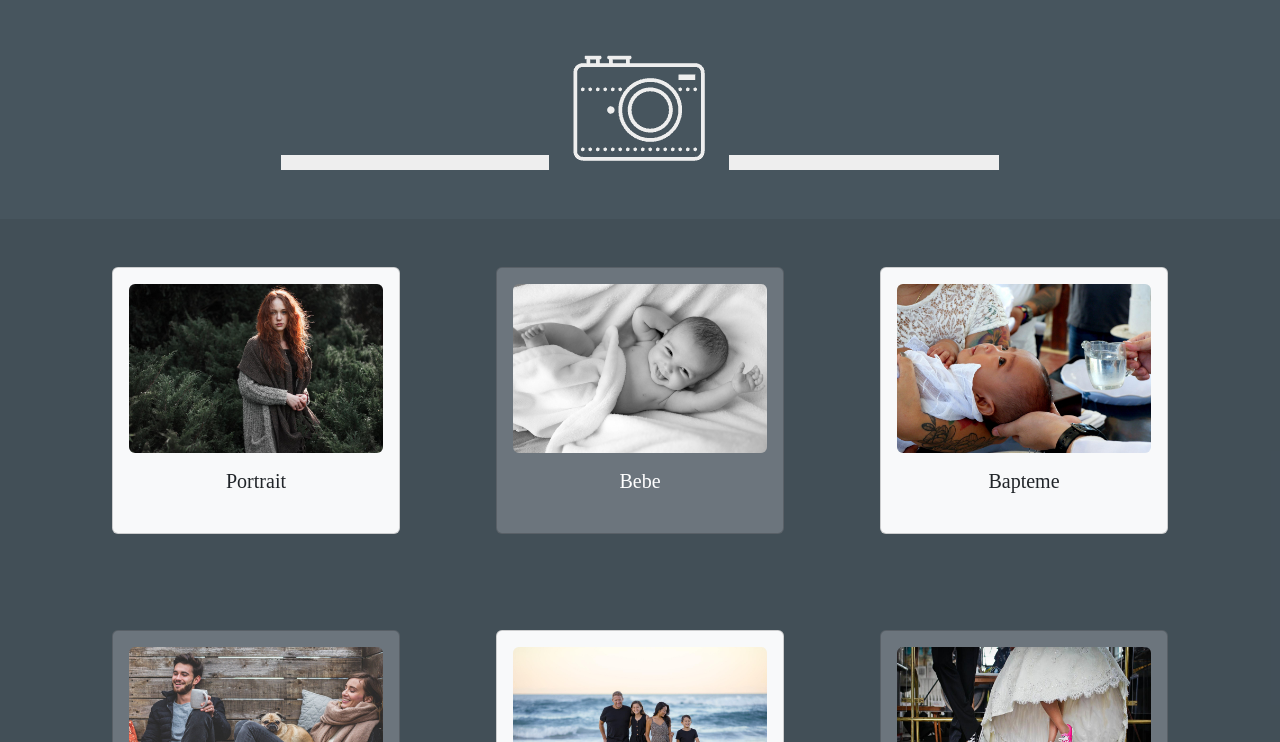
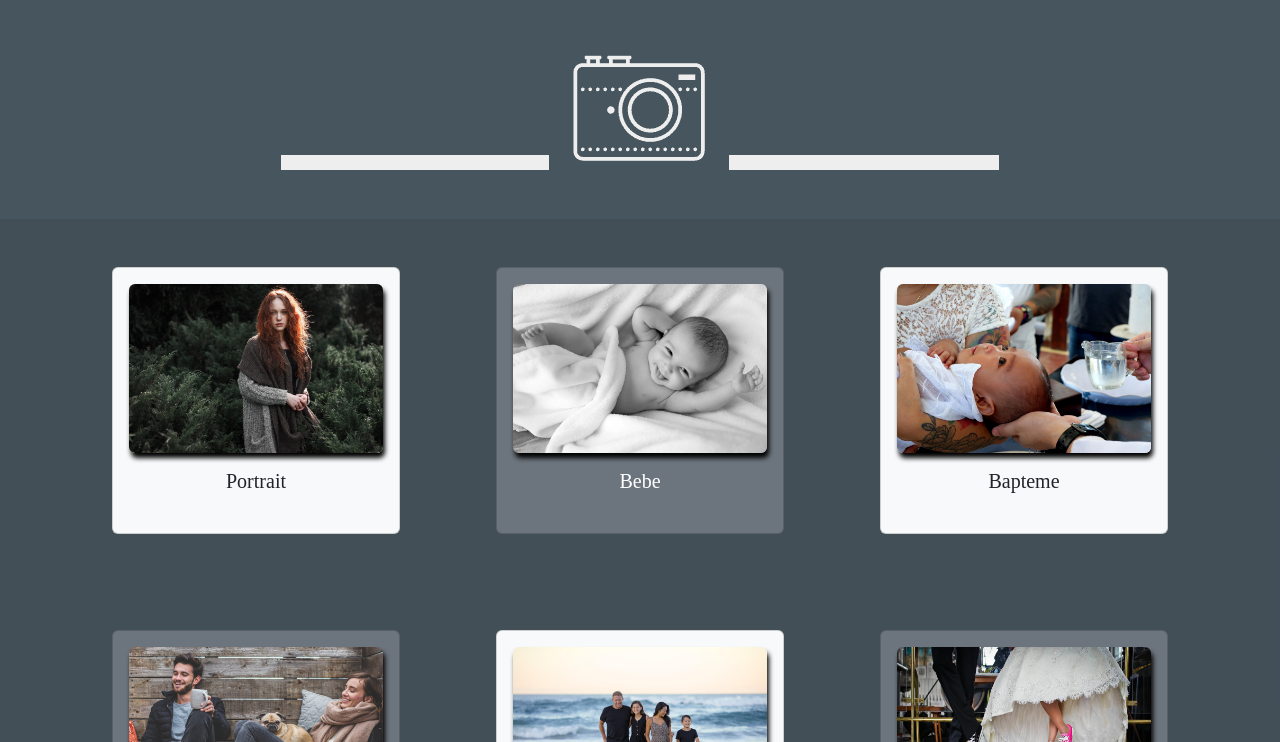
Before and after one commit to Bastien64/CharlesCantin, a plain HTML site: page Pages/galerie.html in a window 1280 px wide. Shown: the part 58-800 px from the top of the page. Drawn offline with nearby package versions, Linux system fonts and the light colour scheme; a web font is replaced by a local one.

Commit message:
Update stylepage.css

```diff
--- a/Css/stylepage.css
+++ b/Css/stylepage.css
@@ -109,3 +109,6 @@ label {
     transition: 0.2s;
 
 }
+.card-img-top{
+    box-shadow: 2px 5px 5px black;
+}
```
